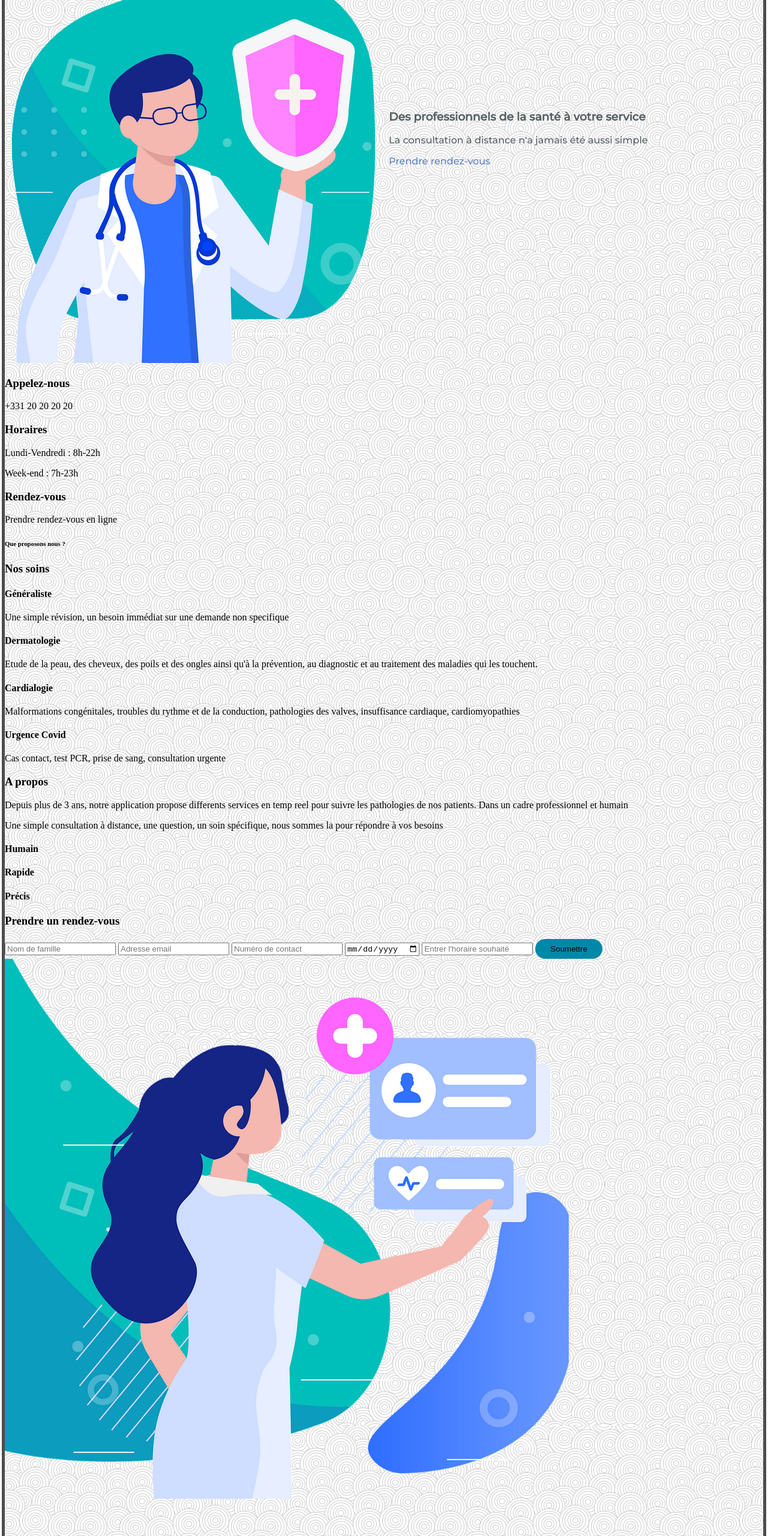
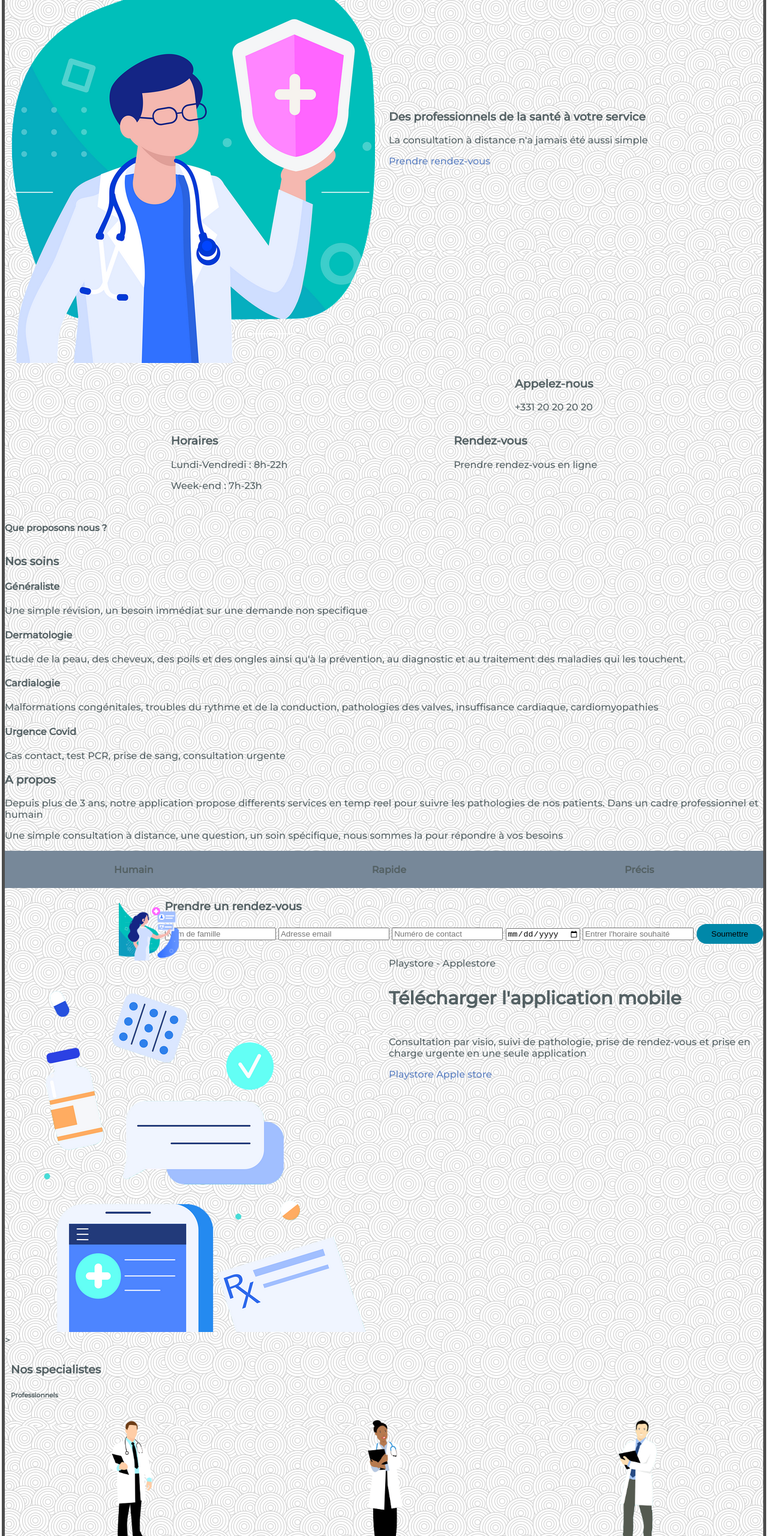
Before and after one commit to Killthepig/website-hopital, a plain HTML site: page index.html in a window 1280 px wide. Shown: the part 240-2800 px from the top of the page at 60% size. Drawn offline with Linux system fonts and the light colour scheme.

Commit message:
Add files via upload
v2

```diff
--- a/index.html
+++ b/index.html
@@ -31,7 +31,7 @@
 									<li><a class="textd" href="#">Accueil</a></li>
 									<li><a class="textd" href="#about">A Propos</a></li>
 									<li><a class="textd" href="#">Services</a></li>
-									<li><a class="textd" href="#">Télécharger l'appli</a></li>
+									<li><a class="textd" href="#application">Télécharger l'appli</a></li>
 									<li><a class="textd" href="#appointment">Réserver en ligne</a></li>
 									<li><a class="textd" href="#">Equipe</a></li>
 									<li><a class="textd" href="#"><button>contact</button></a></li>
@@ -52,7 +52,7 @@
 					<div>
 						<img class='imgAc' src="images/banner.png" alt="" />
 					</div>
-					<div class="font2">
+					<div class="font2" style="justify-content: inherit;">
 						<h6 style="font-size: 20px; text-align: center;">Bienvenue sur Gravizen</h6>
 						<h3 style="margin-top: 200px;">Des professionnels de la santé à votre service</h3>
 						<p>La consultation à distance n'a jamais été aussi simple</p>
@@ -67,7 +67,7 @@
 			<section id="infos">
 				<div>
 					<div>
-						<div>
+						<div class="font2 go_up" style="display: flex; justify-content: space-around; top: -200px;">
 							<div>
 								<span class="fa fa-phone"></span>
 							</div>
@@ -77,6 +77,7 @@
 							</div>
 						</div>
 					</div>
+					<div class="font2 go_up" style="display: flex; top: -50px; justify-content: space-evenly;">
 						<div>
 							<div>
 								<div>
@@ -101,14 +102,15 @@
 							</div>
 						</div>
 					</div>
+				</div>
 			</section>
 			<!-- //Informations -->
 
 			<!-- Soins -->
-			<div id="services">
+			<div id="services" class="font2">
 				<div>
 					<div>
-						<h6>Que proposons nous ?</h6>
+						<h6 style="font-size: 15px;">Que proposons nous ?</h6>
 						<h3>Nos soins</h3>
 					</div>
 					<div>
@@ -146,14 +148,14 @@
 			<!-- //Soins -->
 
 			<!-- A Propos -->
-			<section id="about">
+			<section id="about" class="font2">
 				<div>
 					<h3>A <span> propos</span> </h3>
 					<div>
 						<p>Depuis plus de 3 ans, notre application propose differents services en temp reel pour suivre les pathologies de nos patients. Dans un cadre professionnel et humain</p>
 						<p>Une simple consultation à distance, une question, un soin spécifique, nous sommes la pour répondre à vos besoins</p>
 					</div>
-					<div>
+					<div style="display: flex; justify-content: space-around; background-color: lightslategray;">
 						<div>
 							<span class="fa fa-h-square"></span>
 							<h4>Humain</h4>
@@ -172,8 +174,12 @@
 			<!-- //A Propos -->
 
 			<!-- Formulaire rendez-vous -->
-			<section id="appointment">
+			<section id="appointment" class="font2">
+				<div style="display: flex; justify-content: space-between;">
 					<div>
+						<img style="position: relative; top: 25px; left: 190px;" width="100px" src="images/app1.png" alt="">
+					</div>
+
 					<div>
 						<h3>Prendre un rendez-vous</h3>
 						<form action="#" method="post">
@@ -185,54 +191,52 @@
 							<button>Soumettre </button>
 						</form>
 					</div>
-					<div>
-						<img src="images/app1.png" alt="">
-					</div>
+
 				</div>
 			</section>
 			<!-- //Formulaire rendez-vous  -->
 
 			<!-- Télécharger l'application -->
-			<section id="application">
-				<div>
+			<section id="application" class="font2" >
+				<div style="display: flex;">
 					<div>
 						<img src="images/mid.png" alt=""/>
 					</div>
 					<div>
 						<p>Playstore - Applestore</p>
-						<h3>Télécharger l'application mobile</h3>
+						<h3 style="padding-bottom: 15px; font-size: 30px;">Télécharger l'application mobile</h3>
 						<p>Consultation par visio, suivi de pathologie, prise de rendez-vous et prise en charge urgente en une seule application</p>
-						<a href="#playstore">Playstore</a>
-						<a href="#applestore">Apple store</a>
+						<a class="textdd" href="#playstore">Playstore   </a>
+						<a class="textdd" href="#applestore">Apple store</a>
 					</div>
 				</div>
 			</section>
 			<!-- //Télécharger l'application -->
 
 			<!-- Médecins -->
-			<section id="doctors">
-				<div>
-					<div>
+			<section id="doctors" class="font2">
+		>
+					<div style="padding: 10px;">
 						<h3>Nos specialistes</h3>
 						<h6>Professionnels</h6>
 					</div>
+					<div style="display: flex; justify-content: space-around;">
 						<div>
-						<div>
-							<img src="images/t3.png" alt="">
+							<img width="100px" src="images/t3.png" alt="">
 							<div>
 								<h4>Teva bristner</h4>
 								<h6>Généraliste</h6>
 							</div>
 						</div>
 						<div>
-							<img src="images/t1.png" alt="">
+							<img width="100px" src="images/t1.png" alt="">
 							<div>
 								<h4>Elisa dupont</h4>
 								<h6>Cardiologue</h6>
 							</div>
 						</div>
 						<div>
-							<img src="images/t2.png"alt="">
+							<img width="100px" src="images/t2.png"alt="">
 							<div>
 								<h4>Rinto dabesa</h4>
 								<h6>Dermatologue</h6>
@@ -244,7 +248,7 @@
 			<!-- Médecins -->
 
 			<!-- Articles de blog -->
-			<section id="news">
+			<section id="news" class="font2">
 				<div>
 					<h3>Nouveautés</h3>
 					<h6>Blog Post</h6>
@@ -259,7 +263,7 @@
 						</div>
 						<div>
 							<span>Février 20, 2021 - blog</span>
-							<a href="#">TEST COVID A DOMICILE</a>
+							<a class="textdd" href="#">TEST COVID A DOMICILE</a>
 							<p>Découvez comment éviter les files d'attentes avec le test PCR à domicile</p>
 						</div>
 					</div>
@@ -272,7 +276,7 @@
 						</div>
 						<div>
 							<span>Février 20, 2021 - blog</span>
-							<a href="#">L'APPLICATION VERSION 2.0</a>
+							<a class="textdd" href="#">L'APPLICATION VERSION 2.0</a>
 							<p>Découvrez les nouveautés de la nouvelle interface de l'appli</p>
 						</div>
 					</div>
@@ -285,7 +289,7 @@
 						</div>
 						<div>
 							<span>Février 20, 2021 - blog</span>
-							<a href="#">SUIVI INTELLIGENT</a>
+							<a class="textdd" href="#">SUIVI INTELLIGENT</a>
 							<p>Des statistiques avancées sur comment nous rendons la prise de rendez-vous facile pour tous</p>
 						</div>
 					</div>
@@ -294,7 +298,7 @@
 			<!-- //Articles -->
 
 			<!-- Contact -->
-			<section id="contact">
+			<section id="contact" class="font2">
 				<div>
 					<h6>Une question ? un conseil ?</h6>
 					<h3>Contactez-nous</h3>
@@ -311,7 +315,7 @@
 			<!-- //Contact -->
 
 			<!-- Chiffres et témoignages -->
-			<section id="facts">
+			<section id="facts" class="font2">
 				<!-- chiffres -->
 				<div>
 					<h3>Gravizen en quelques chiffres</h3>
```
Lines whose indentation alone changed are shown as unchanged.
